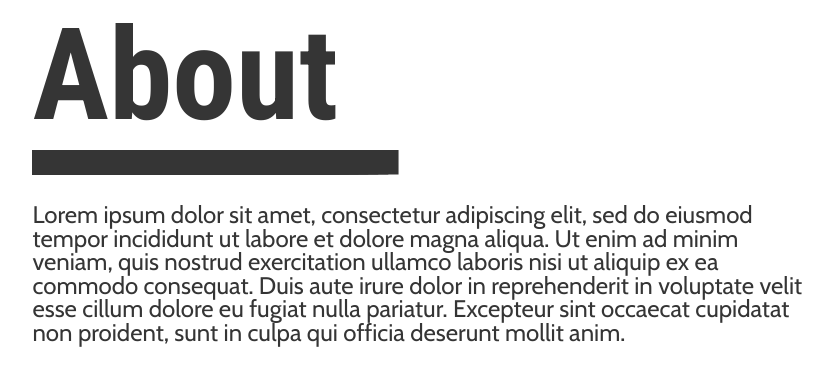
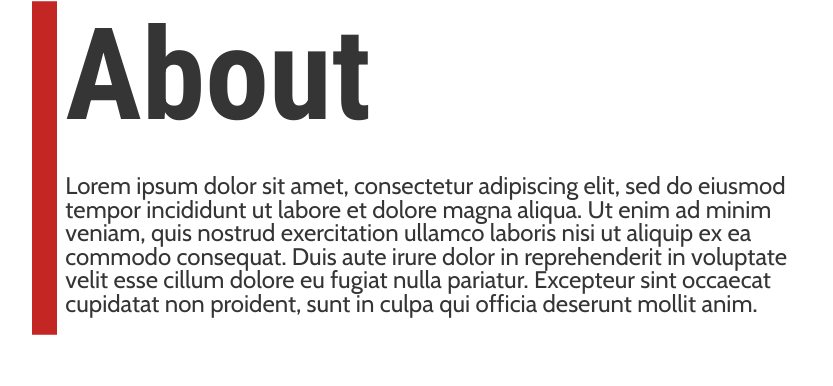
Before and after one commit to FarrisIsmati/portfolio, a React (Create React App) app in the folder portfolio/: page /about in a window 1280 px wide. Shown: the top 386 px of the page, without its empty margins (212-1045 px from the left). Built offline with nearby package versions, Linux system fonts and the light colour scheme.

Commit message:
got verticle div working

```diff
--- a/portfolio/src/About/About.js
+++ b/portfolio/src/About/About.js
@@ -4,6 +4,25 @@ import Page from '../Base_Components/Page'
 
 
 class About extends Component {
+  constructor(props){
+    super(props)
+
+    this.state = {
+      childrenHeight: ''
+    }
+
+    this.setChildrenHeight = this.setChildrenHeight.bind(this)
+  }
+
+  setChildrenHeight() {
+    this.setState({childrenHeight: this.refs.div.offsetHeight})
+  }
+
+  componentDidMount() {
+    this.setState({childrenHeight: this.refs.div.offsetHeight})
+    window.addEventListener("resize", this.setChildrenHeight)
+  }
+
   render() {
     const aboutData = "Lorem ipsum dolor sit amet, consectetur adipiscing elit, sed do eiusmod tempor incididunt ut labore et dolore magna aliqua. Ut enim ad minim veniam, quis nostrud exercitation ullamco laboris nisi ut aliquip ex ea commodo consequat. Duis aute irure dolor in reprehenderit in voluptate velit esse cillum dolore eu fugiat nulla pariatur. Excepteur sint occaecat cupidatat non proident, sunt in culpa qui officia deserunt mollit anim."
 
@@ -14,7 +33,7 @@ class About extends Component {
     return (
       <div>
         <Page title={'About'} titleSize={'8em'} height={'25px'}>
-          <div className="textBackground">
+          <div className="textBackground" ref={"div"} divheight={this.state.childrenHeight}>
             <p style={textStyle}>{aboutData}</p>
           </div>
         </Page>
--- a/portfolio/src/Base_Components/Divider.js
+++ b/portfolio/src/Base_Components/Divider.js
@@ -69,7 +69,7 @@ Divider.propTypes = {
 Divider.defaultProps = {
   width: '100%',
   height: '40px',
-  color: '#353535',
+  color: '#c42623',
   lineWidth: 10
 }
 
--- /dev/null
+++ b/portfolio/src/Base_Components/DividerVerticle.js
@@ -0,0 +1,90 @@
+import React, { Component }         from 'react'
+import PropTypes                    from 'prop-types'
+
+import '../Stylesheets/Divider.css'
+
+class DividerVerticle extends Component {
+  constructor(props){
+    super(props)
+
+    this.animate = this.animate.bind(this)
+    this.setupCanvas = this.setupCanvas.bind(this)
+  }
+
+  setupCanvas() {
+    let canvas = this.refs.canvas
+    let context = canvas.getContext("2d")
+    let canvasHeight = canvas.clientHeight
+    let canvasWidth = canvas.clientWidth
+
+    // Gets need to remove the 'px' when setting lineWidth
+    context.lineWidth = this.props.width.slice(0,-2)
+    context.strokeStyle = this.props.color
+
+    this.animate(context, canvasWidth, canvasHeight )
+  }
+
+  componentDidUpdate() {
+    this.setupCanvas()
+  }
+
+  componentDidMount() {
+    this.setupCanvas()
+  }
+
+  animate(context, canvasWidth, canvasHeight, newWidthBottom = canvasHeight/2, newWidthTop = canvasHeight/2, increment = canvasHeight/40){
+    context.beginPath()
+    //Starting Position
+    context.moveTo(canvasWidth/2, canvasHeight/2)
+    console.log(canvasHeight/2)
+
+    //Increment line by
+    increment += canvasWidth/(canvasHeight * 2)
+    newWidthBottom += increment
+    newWidthTop -= increment
+
+    if (newWidthBottom < canvasHeight) {
+      context.lineTo(canvasWidth/2,newWidthBottom)
+      context.lineTo(canvasWidth/2,newWidthTop)
+      context.stroke()
+      setTimeout(() => {
+        this.animate(context, canvasWidth, canvasHeight, newWidthBottom, newWidthTop, increment)
+      }, 17)
+    }
+  }
+
+  render() {
+    const {
+      width,
+      height,
+      color
+    } = this.props
+
+    return(
+      <div className={'divider_verticle'} ref="div">
+        <canvas
+          ref="canvas"
+          width={width}
+          height={height}
+          color={color}
+          />
+      </div>
+    )
+  }
+}
+
+DividerVerticle.propTypes = {
+  width: PropTypes.string,
+  height: PropTypes.string,
+  color: PropTypes.string,
+  lineWidth: PropTypes.number
+}
+
+DividerVerticle.defaultProps = {
+  width: '25px',
+  height: '100%',
+  color: '#c42623',
+  lineWidth: 10
+}
+
+export default DividerVerticle
--- a/portfolio/src/Base_Components/Page.js
+++ b/portfolio/src/Base_Components/Page.js
@@ -2,6 +2,7 @@ import React, { Component } from 'react'
 import PropTypes            from 'prop-types'
 
 import Title                from './Title'
+import DividerVerticle      from './DividerVerticle'
 import Divider              from './Divider'
 
 class Page extends Component {
@@ -10,25 +11,41 @@ class Page extends Component {
 
     this.state = {
       renderDivider: false,
-      titleSize: ''
+      titleSize: '',
+      titleHeight: '',
+      divHeight: ''
     }
 
+    this.getDivHeight = this.getDivHeight.bind(this)
     this.getTitleSize = this.getTitleSize.bind(this)
   }
 
-  getTitleSize(size) {
+  getTitleSize(size, height) {
     size += 'px'
     this.setState({
-      titleSize: size
+      titleSize: size,
+      titleHeight: height
     })
   }
 
+  getDivHeight() {
+    this.setState({divHeight: (this.props.children.props.divheight + this.state.titleHeight) + 'px'})
+  }
+
   componentDidUpdate(){
+    //Updated by getting title height, then render Divider
     if (!this.state.renderDivider){
+      window.addEventListener("resize", this.getDivHeight);
+
       this.setState({
         renderDivider: true
       })
     }
+  }
+
+  componentDidMount(){
+    //Set initial height of Verticle Divider
+    this.setState({divHeight: this.refs.pageContainer.offsetHeight + 'px'})
   }
 
   render() {
@@ -45,19 +62,19 @@ class Page extends Component {
       alignContent: 'flex-start'
     }
 
-    const centerStyle = {
-
+    const flexStyle = {
+      display: 'flex'
     }
 
     return (
-      <div>
+      <div style={flexStyle} ref="pageContainer">
+      { this.state.renderDivider ?
+        <DividerVerticle width={'25px'} height={this.state.divHeight}/>:
+        null
+      }
         <div style={pageStyle}>
-          <div style={centerStyle}>
+          <div>
             <Title ref="title" getTitleSize={this.getTitleSize} title={title} size={titleSize} />
-            { this.state.renderDivider ?
-              <Divider width={this.state.titleSize} height={height} /> :
-              null
-            }
           </div>
           {children}
         </div>
--- a/portfolio/src/Base_Components/Title.js
+++ b/portfolio/src/Base_Components/Title.js
@@ -3,7 +3,7 @@ import PropTypes            from 'prop-types'
 
 class Title extends Component {
   componentDidMount() {
-    this.props.getTitleSize(this.refs.title.offsetWidth)
+    this.props.getTitleSize(this.refs.title.offsetWidth, this.refs.title.offsetHeight)
   }
 
   render() {
--- a/portfolio/src/Skills/Skills.js
+++ b/portfolio/src/Skills/Skills.js
@@ -7,7 +7,7 @@ class Skills extends Component {
   render() {
     return (
       <div>
-        <Page title={'Skills'} titleSize={'6em'} height={'20px'}/>
+        <Page title={'Skills'} titleSize={'8em'} height={'25px'}/>
       </div>
     )
   }
--- /dev/null
+++ b/portfolio/src/Stylesheets/Divider.css
@@ -0,0 +1,3 @@
+.divider_verticle {
+  margin-right: 1%;
+}
```
